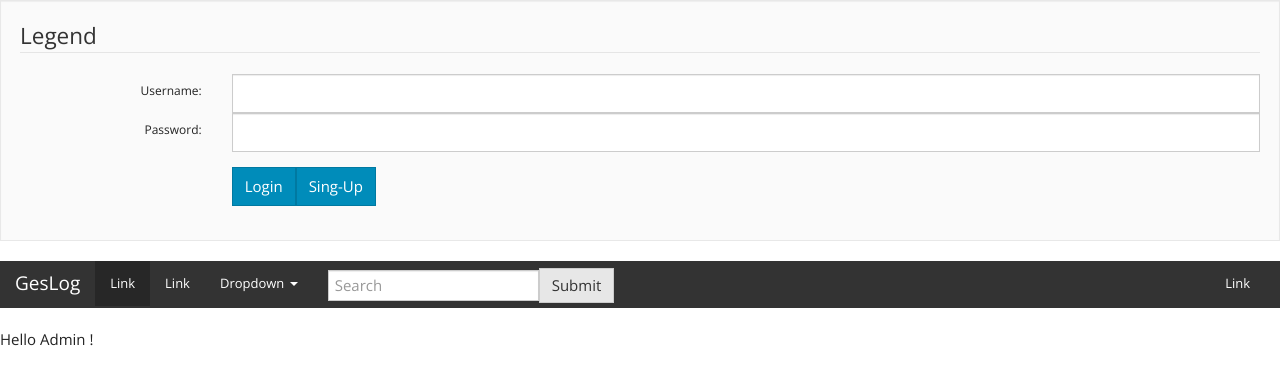
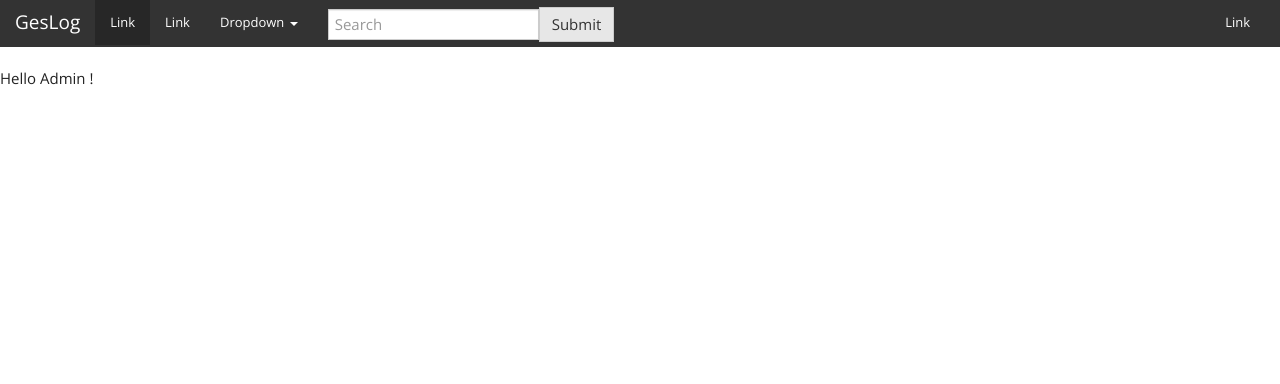
Before and after one commit to Dakad/geslog.frontend, an Angular app: page /admin in a window 1280 px wide. Shown: the top 384 px of the page. Built offline with nearby package versions, Linux system fonts and the light colour scheme.

Commit message:
Login
Corrections des bugs .

```diff
--- a/src/app/app-routing.module.ts
+++ b/src/app/app-routing.module.ts
@@ -9,6 +9,7 @@ import { AdminComponent } from './admin/admin.component';
 const routes: Routes = [
   {
     path: '',
+    component : LoginComponent,
     children: []
   },
   { path: 'admin' , component: AdminComponent }
--- a/src/app/app.component.html
+++ b/src/app/app.component.html
@@ -1,3 +1,2 @@
 <!--<app-navbar></app-navbar>-->
-<app-login></app-login>
 <router-outlet></router-outlet>
--- /dev/null
+++ b/src/app/connection-type.enum.ts
@@ -0,0 +1,2 @@
+export enum ConnectionType { STUDENT  = "Etudiant", ADMIN = "Admin" , SECRETAIRE = "Secretaire"
+}
--- a/src/app/login/login.component.html
+++ b/src/app/login/login.component.html
@@ -1,9 +1,34 @@
+<div class="jumbotron">
 	<div class="col-md-push-5">
 		<div class="well bs-component">
 			<form class="form-horizontal" (ngSubmit)="formSubmit()">
 				<fieldset>
-		    <legend>Legend</legend>
+				<legend>Connexion</legend>
 					<div class="form-group">
+						<label for="choix" class="col-lg-2 control-label">Type d'utilisateur:</label>
+						<div class="col-lg-10">
+							<select class="form-control" id="choix" name="cType" [(ngModel)]="data.connectionType">
+								<option selected="selected">Etudiant</option>
+								<option>Admin</option>
+								<option>Secretaire</option>
+							</select>
+							<br>
+						</div>
+					</div>
+					<div class="form-group">
+						<div *ngIf="data.connectionType == 'Admin'">
+							<label for="pwd" class="col-lg-2 control-label">Password:</label>
+							<div class="col-lg-10">
+								<input type="password" class="form-control" id="pwd" name="pwd"  [(ngModel)]="data.password">
+							</div>
+						</div>
+						<div *ngIf="data.connectionType == 'Etudiant'">
+							<label for="matric" class="col-lg-2 control-label">Matricule:</label>
+							<div class="col-lg-10">
+								<input type="test" class="form-control" id="matric" name="matric"  [(ngModel)]="data.matricule">
+							</div>
+						</div>
+						<div *ngIf="data.connectionType == 'Secretaire'">
 							<label for="uname" class="col-lg-2 control-label">Username:</label>
 							<div class="col-lg-10">
 								<input type="text" class="form-control" id="uname"  name="uname" [(ngModel)]="data.username">
@@ -11,6 +36,7 @@
 							<label for="pwd" class="col-lg-2 control-label">Password:</label>
 							<div class="col-lg-10">
 								<input type="password" class="form-control" id="pwd" name="pwd"  [(ngModel)]="data.password">
+							</div>
 						</div>
 					</div>
 					<div class="form-group">
@@ -23,3 +49,4 @@
 			</form>
 		</div>
 	</div>
+</div>
--- a/src/app/login/login.component.ts
+++ b/src/app/login/login.component.ts
@@ -8,16 +8,28 @@ import { Http }       from '@angular/http';
   styleUrls: ['./login.component.css']
 })
 export class LoginComponent implements OnInit {
-	data = {"username":"" , "password":""};
+	data = {"username":"" , "password":"" ,"matricule":"" , "connectionType":""};
 	 constructor(private router: Router) {}
 	private _router: Router;
 	formSubmit(){
-		console.log("lol: " + this.data.username);
-		if(this.data.username == "admin" && this.data.password == "admin"){
-			this.router.navigate(['/admin']);
-		}else{
-			alert("Who are you ? ");
-		}
+		console.log("lol: " + this.data);
+		  switch (this.data.connectionType) {
+            case "Etudiant" :
+                if(this.data.matricule == "etudiant")
+            		this.router.navigate(['/etudiant'],this.data.matricule);
+                break;
+            case  "Admin" :
+            	console.log("In Admin ");
+                if(this.data.password == "admin")
+					this.router.navigate(['/admin']);
+                break;
+            case "Secretaire":
+            	if(this.data.password == "secretaire")
+            		this.router.navigate(['/secretaire'],this.data.username);
+            	break;
+            default:
+
+        }
 	}
 
 
```
Lines whose indentation alone changed are shown as unchanged.
